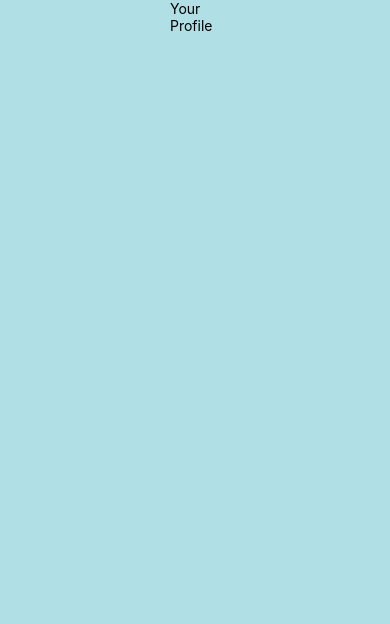
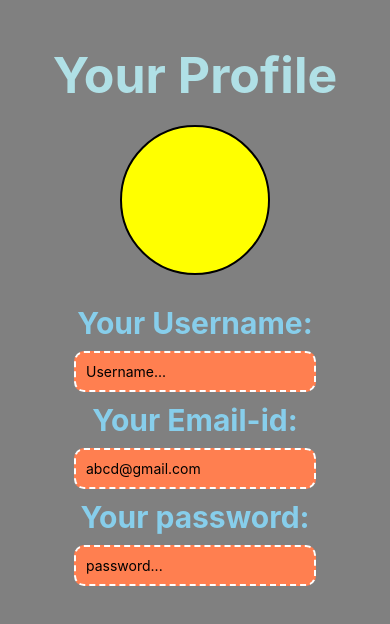
Before and after one commit to iamshrikantjha/FolkEcho, a React Native app: screen / in a window 390 px wide. Shown: the top 624 px of the page. Built offline with nearby package versions, Linux system fonts and the light colour scheme.

Commit message:
Created profile screen

```diff
--- a/App.js
+++ b/App.js
@@ -1,26 +1,22 @@
-import { UseState } from 'expo-status-bar';
-import { StyleSheet, Text, View, StatusBar } from 'react-native';
-import HomeScreen from './src/screens/HomeScreen';
+import { StyleSheet, View} from "react-native";
 import Profile from './src/screens/ProfileScreen';
-import { SafeAreaView } from 'react-native';
 
-export default function App() {
+const App = () => {
   return (
-    // <SafeAreaView>
     <View style={styles.container}>
-      <View>
-        <Profile />
-      </View>
+      <Profile />
     </View>
-    // {/* </SafeAreaView> */}
   );
 }
 
 const styles = StyleSheet.create({
   container: {
     flex: 1,
-    backgroundColor: 'powderblue',
+    backgroundColor: 'grey',
     alignItems: 'center',
-
+    // justifyContent: 'center',
+    paddingTop: 70,
   },
 });
+
+export default App;
--- a/src/screens/ProfileScreen.js
+++ b/src/screens/ProfileScreen.js
@@ -1,47 +1,70 @@
-import { StyleSheet } from 'react-native';
-import { View, Text, } from 'react-native';
-import React from 'react'
-import { SafeAreaView } from 'react-native';
-import { ScrollView } from 'react-native';
+import { StyleSheet, Text, View, SafeAreaView, ScrollView, TextInput } from 'react-native';
+import React from 'react';
+
 
 export default function Profile() {
   return(
     <View style={styles.profile}>
-      <Text>Your Profile</Text>
+      <Text style={styles.title}>Your Profile</Text>
       <View style={styles.circle}></View>
+
+      <Text style={styles.text}>Your Username:</Text>
+      <TextInput
+        style={styles.textinput}
+        placeholder='Username...'
+      />
+
+      <Text style={styles.text}>Your Email-id:</Text>
+      <TextInput
+        style={styles.textinput}
+        placeholder='abcd@gmail.com'
+      />
+
+      <Text style={styles.text}>Your password:</Text>
+      <TextInput
+        style={styles.textinput}
+        placeholder='password...'
+      />
+
     </View>
   )
 }
 
-const ProfileScreen = () => {
-  return (
-    <SafeAreaView>
-      <ScrollView>
-    <View style={styles.profile}>
-      <Text style={styles.title}>Your Profile</Text>
-      <View style={styles.circle}>
-      </View>
-    </View>
-    </ScrollView>
-    </SafeAreaView>
-  )
-}
-
-const styles= StyleSheet.create({
+const styles = StyleSheet.create({
   profile: {
-    height: 40,
-    width: 50,
+    height: 100,
+    width: '100%',
+    alignItems: 'center',
+    justifyContent: 'center',
+    marginTop:'50%',
   },
-  circle:{
-    height: 20,
-    width: 10,
-    borderRadius: 50,
-    color: 'coral'
+  circle: {
+    height: 150,
+    width: 150,
+    borderRadius: 75,
+    backgroundColor: 'yellow',
+    borderColor: 'black',
+    borderWidth: 2,
+    margin: 20
   },
-  title:{
+  title: {
     textAlign: 'center',
-    color: 'pink',
+    color: 'powderblue',
     fontWeight: 'bold',
-    fontSize: 20,
+    fontSize: 50,
+  },
+  textinput: {
+    borderWidth: 2,
+    borderColor: 'white',
+    borderStyle: 'dashed',
+    backgroundColor: 'coral',
+    padding: 10,
+    borderRadius: 10,
+  },
+  text: {
+    margin: 10,
+    color: 'skyblue',
+    fontSize: 30,
+    fontWeight: 'bold',
   }
-})
+});
```
